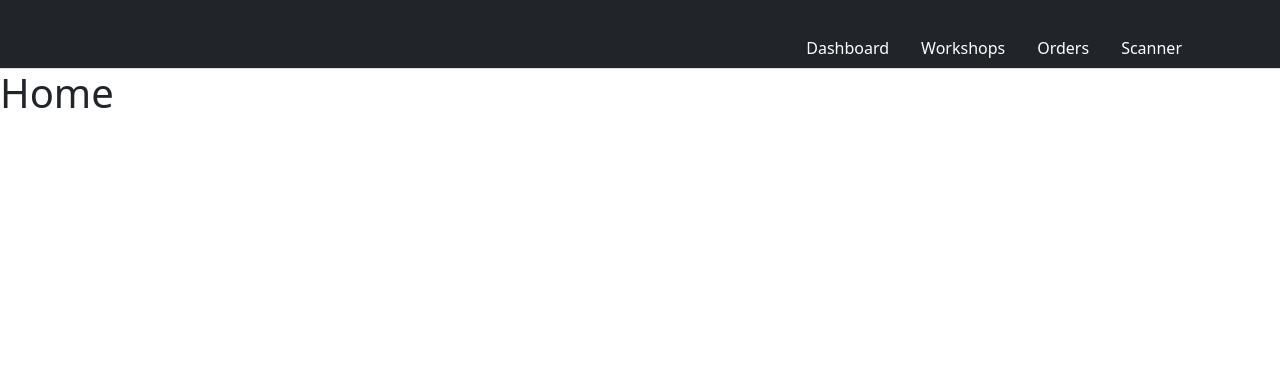
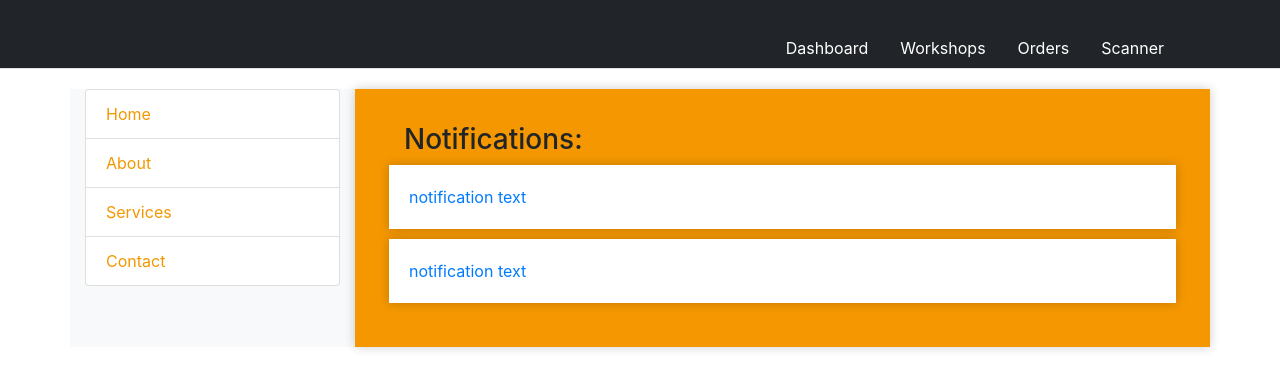
Before and after one commit to studentThomas/Skoolworkshop-WEB, a Next.js app: page / in a window 1280 px wide. Shown: the top 390 px of the page. Built offline with nearby package versions, Linux system fonts and the light colour scheme.

Commit message:
Edited homepage

```diff
--- a/app/layout.tsx
+++ b/app/layout.tsx
@@ -2,7 +2,7 @@ import Nav from '../components/Nav';
 
 
 export const metadata = {
-  title: 'Next.js',
+  title: 'Skoolworkshop Opslagbeheer',
   description: 'Generated by Next.js',
 }
 
--- a/app/page.tsx
+++ b/app/page.tsx
@@ -1,7 +1,38 @@
 export default function HomePage() {
     return (
-        <div>
-            <h1>Home</h1>
+      <div>
+
+        <link rel="stylesheet" href="https://stackpath.bootstrapcdn.com/bootstrap/4.5.2/css/bootstrap.min.css" />
+        <div className="container" style={{ marginTop: '20px' }}/>
+        <div className="container">
+          <div className="row">
+            <div className="col-md-3 links-section" style={{ backgroundColor: '#f8f9fa' }}>
+              <ul className="list-group">
+                <li className="list-group-item">
+                  <a href="#" style={{ color: '#F49700' }}>Home</a>
+                </li>
+                <li className="list-group-item">
+                  <a href="#" style={{ color: '#F49700' }}>About</a>
+                </li>
+                <li className="list-group-item">
+                  <a href="#" style={{ color: '#F49700' }}>Services</a>
+                </li>
+                <li className="list-group-item">
+                  <a href="#" style={{ color: '#F49700' }}>Contact</a>
+                </li>
+              </ul>
+            </div>
+            <div className="col-md-9 notifications-section" style={{ backgroundColor: '#F49700', boxShadow: '0 0 10px rgba(0, 0, 0, 0.2)' }}>
+              <div className="p-4" style={{ margin: '10px' }}>
+                <h3>Notifications:</h3>
+                <div className="row">
+                <a href="#" style={{ backgroundColor: '#fff', padding: '20px', marginBottom: '10px', boxShadow: '0 0 10px rgba(0, 0, 0, 0.2'}}>notification text</a>
+                <a href="#"style={{backgroundColor: '#fff', padding: '20px', marginBottom: '10px', boxShadow: '0 0 10px rgba(0, 0, 0, 0.2'}}>notification text</a>
+              </div>
+              </div>
+            </div>
+          </div>
         </div>
+      </div>
     );
-}
+  }
```
